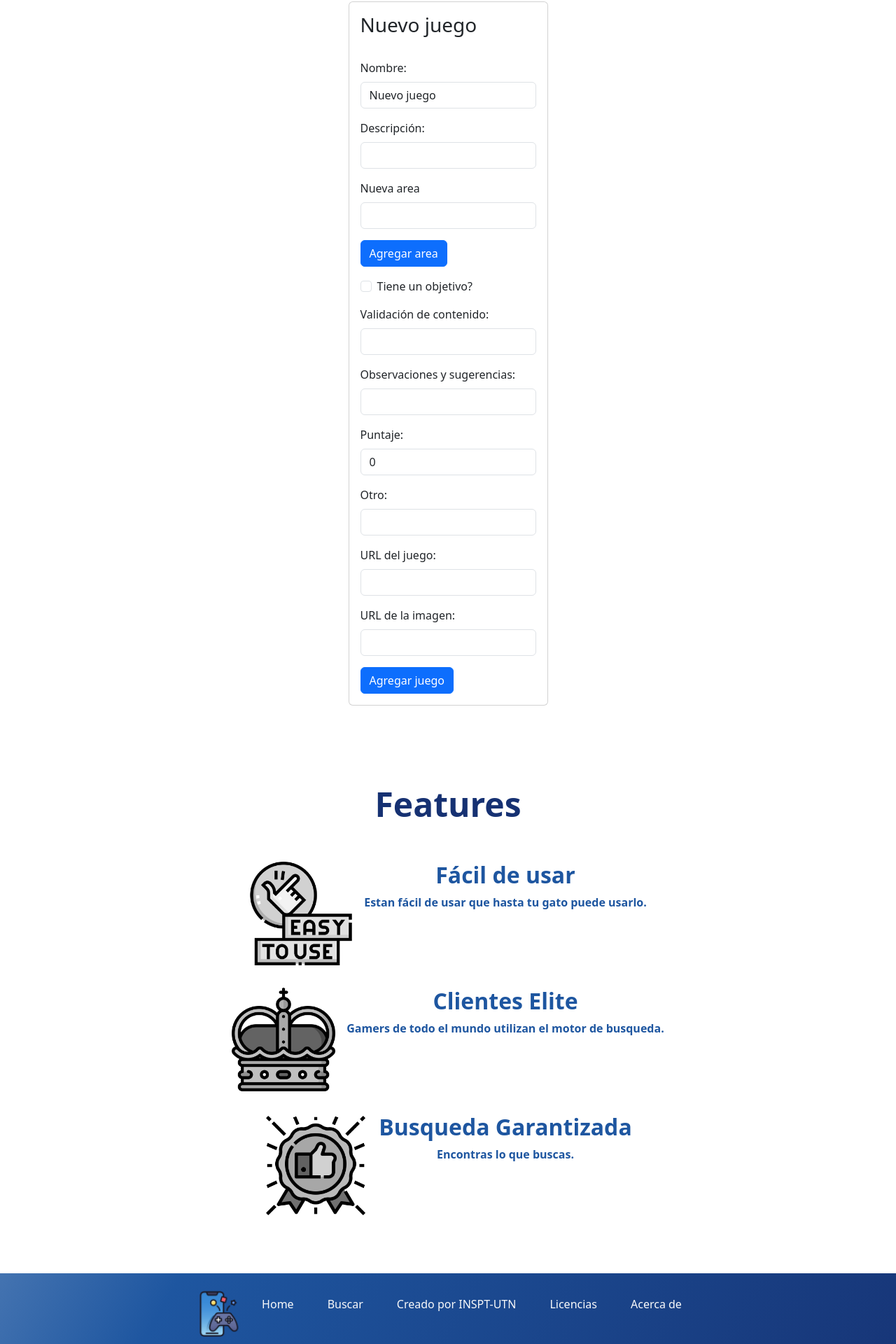
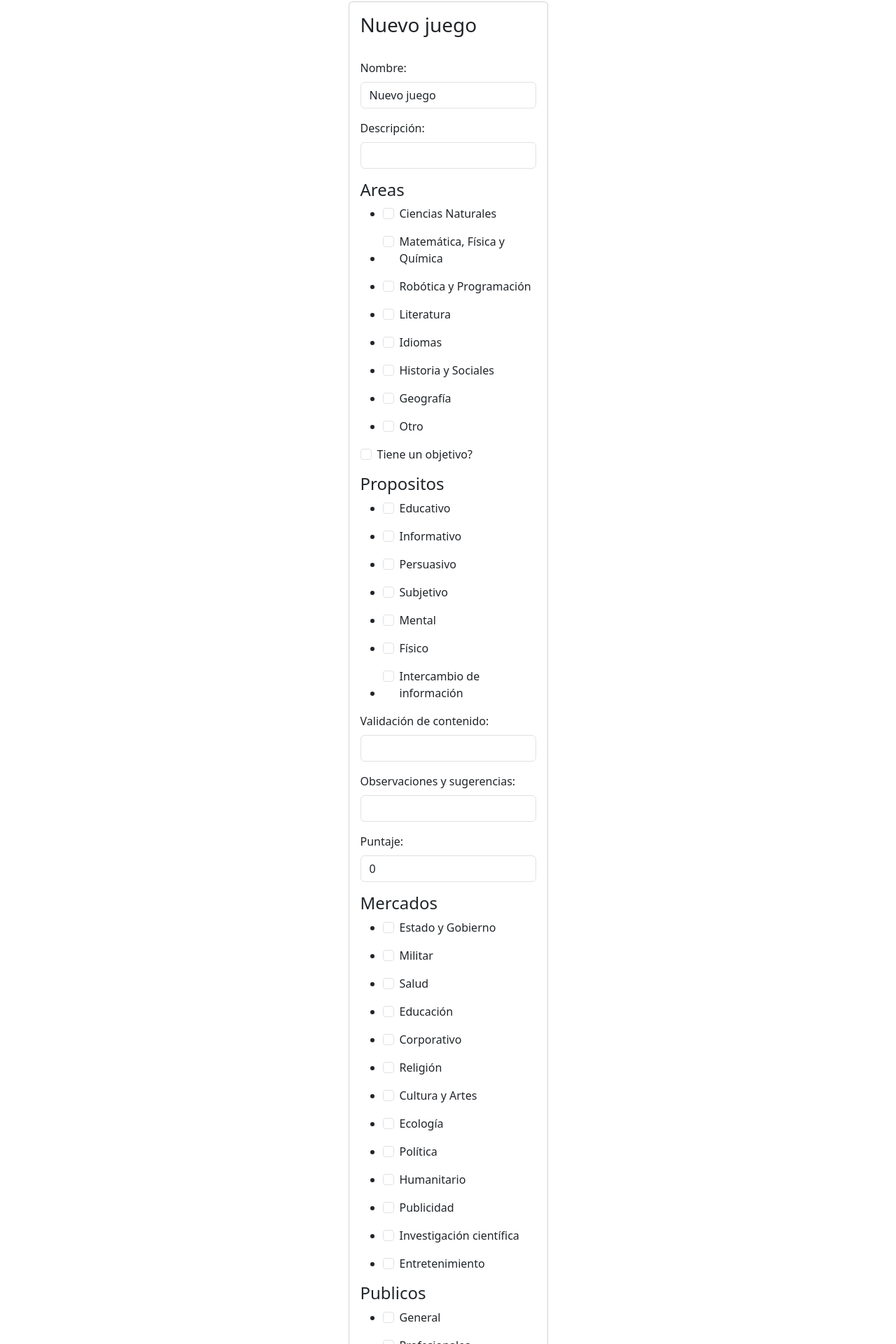
Before and after one commit to charrassebastian/games-catalog-frontend, a React (Vite) app in the folder juegos-serios-frontend/: page / in a window 1280 px wide. Shown: the part 862-2782 px from the top of the page at 70% size. Built offline with nearby package versions, Linux system fonts and the light colour scheme; a web font is replaced by a local one.

Commit message:
Now the game editor can modify the areas, purposes, markets and publics

```diff
--- a/juegos-serios-frontend/src/GameComponents/EditableCard.tsx
+++ b/juegos-serios-frontend/src/GameComponents/EditableCard.tsx
@@ -1,3 +1,7 @@
+import areas from '../constants/areas'
+import markets from '../constants/markets'
+import publics from '../constants/publics'
+import purposes from '../constants/purposes'
 import Game from '../types/Game'
 import React, { useState } from 'react'
 import axios from 'axios'
@@ -7,9 +11,8 @@ import { baseUrl } from '../constants/url'
 export function EditableCard({ game, isNewGame, onGameDelete, onToggleEdit }: { game: Game, isNewGame?: boolean, onGameDelete: (id: string) => void, onToggleEdit?: () => void }) {
     const [gameName, setGameName] = useState(game.name)
     const [description, setDescription] = useState(game.description)
-    // const [areas, setAreas] = useState(game.area)
-    const [newArea, setNewArea] = useState("")
-    const [purpose, setPurpose] = useState(game.purpose)
+    const [gameAreas, setGameAreas] = useState(game.area)
+    const [gamePurposes, setGamePurposes] = useState(game.purpose)
     const [hasGoal, setHasGoal] = useState(game.hasGoal)
     const [contentValidation, setContentValidation] = useState(game.contentValidation)
     const [observationsAndSuggestions, setObservationsAndSuggestions] = useState(game.observationsAndSuggestions)
@@ -17,14 +20,11 @@ export function EditableCard({ game, isNewGame, onGameDelete, onToggleEdit }: {
     const [others, setOthers] = useState(game.others)
     const [link, setLink] = useState(game.link)
     const [imageLink, setImageLink] = useState(game.imageLink)
-    // const [market, setMarket] = useState(game.scope.market)
-    // const [gamePublic, setGamePublic] = useState(game.scope.public)
+    const [gameMarkets, setGameMarkets] = useState(game.scope.market)
+    const [gamePublics, setGamePublics] = useState(game.scope.public)
 
     const onGameNameChange = (e: React.ChangeEvent<HTMLInputElement>) => setGameName(e.target.value)
     const onDescriptionChange = (e: React.ChangeEvent<HTMLInputElement>) => setDescription(e.target.value)
-    // const onAreasChange = (e: React.ChangeEvent<HTMLInputElement>) => setAreas(e.target.value)
-    // const onPurposeChange = (e: React.ChangeEvent<HTMLInputElement>) => setPurpose(e.target.value)
-    const onNewAreaChange = (e: React.ChangeEvent<HTMLInputElement>) => setNewArea(e.target.value)
     const onHasGoalChange = () => setHasGoal(!hasGoal)
     const onContentValidationChange = (e: React.ChangeEvent<HTMLInputElement>) => setContentValidation(e.target.value)
     const onObservationsAndSuggestionsChange = (e: React.ChangeEvent<HTMLInputElement>) => setObservationsAndSuggestions(e.target.value)
@@ -32,17 +32,47 @@ export function EditableCard({ game, isNewGame, onGameDelete, onToggleEdit }: {
     const onOthersChange = (e: React.ChangeEvent<HTMLInputElement>) => setOthers(e.target.value)
     const onLinkChange = (e: React.ChangeEvent<HTMLInputElement>) => setLink(e.target.value)
     const onImageLinkChange = (e: React.ChangeEvent<HTMLInputElement>) => setImageLink(e.target.value)
-    // const onMarketChange = (e: React.ChangeEvent<HTMLInputElement>) => setMarket(e.target.value)
-    // const onGamePublicChange = (e: React.ChangeEvent<HTMLInputElement>) => setGamePublic(e.target.value)
+
+    const onAreaToggle = (area: string) => {
+        if (gameAreas.includes(area)) {
+            setGameAreas(gameAreas.filter(e => e !== area))
+        } else {
+            setGameAreas([...gameAreas, area])
+        }
+    }
+
+    const onPurposeToggle = (purpose: string) => {
+        if (gamePurposes.includes(purpose)) {
+            setGamePurposes(gamePurposes.filter(e => e !== purpose))
+        } else {
+            setGamePurposes([...gamePurposes, purpose])
+        }
+    }
+
+    const onMarketToggle = (market: string) => {
+        if (gameMarkets.includes(market)) {
+            setGameMarkets(gameMarkets.filter(e => e !== market))
+        } else {
+            setGameMarkets([...gameMarkets, market])
+        }
+    }
+
+    const onPublicToggle = (gamePublic: string) => {
+        if (gamePublics.includes(gamePublic)) {
+            setGamePublics(gamePublics.filter(e => e !== gamePublic))
+        } else {
+            setGamePublics([...gamePublics, gamePublic])
+        }
+    }
 
     const editedGame = {
         _id: game._id,
         name: gameName,
-        area: game.area,
-        purpose: purpose,
+        area: gameAreas,
+        purpose: gamePurposes,
         scope: {
-            market: game.scope.market,
-            public: game.scope.public
+            market: gameMarkets,
+            public: gamePublics
         },
         hasGoal,
         description,
@@ -78,23 +108,41 @@ export function EditableCard({ game, isNewGame, onGameDelete, onToggleEdit }: {
                         <label htmlFor={'description-' + game.name} className="form-label">Descripción:</label>
                         <input id={"description-" + game.name} type="text" className="form-control" value={description} onChange={onDescriptionChange} />
                     </div>
-                    {/* {game.area.map((area: string) => (
-                    <div key={area} className="mb-3">
-                        <label htmlFor={'area-' + area} className="form-label">Area:</label>
-                        <input id={'area-' + area} type="text" className="form-control" value={area} onChange={} />
-                        <button type="button" className="btn btn-danger">Borrar area</button>
+                    <div>
+                        <h4>Areas</h4>
+                        <ul>
+                            {areas.map(area => {
+                                const isChecked = gameAreas.includes(area)
+                                return (
+                                    <li key={area}>
+                                        <div className="form-check mb-3">
+                                            <label htmlFor={"has-area-" + area} className="form-check-label">{area}</label>
+                                            <input id={"has-area-" + area} type="checkbox" className="form-check-input" checked={isChecked} onChange={() => onAreaToggle(area)} />
+                                        </div>
+                                    </li>)
+                            })
+                            }
+                        </ul>
                     </div>
-                    ))
-                    } */}
-                    {/* allow the user to edit the purpose */}
-                    <div className="mb-3">
-                        <label htmlFor={'newArea-' + game.name} className="form-label">Nueva area</label>
-                        <input id={'newArea-' + game.name} type="text" className="form-control" value={newArea} onChange={onNewAreaChange} />
-                    </div>
-                    <button type="button" className="btn btn-primary mb-3">Agregar area</button>
                     <div className="form-check mb-3">
                         <label htmlFor={"has-goal-" + game.name} className="form-check-label">Tiene un objetivo?</label>
                         <input id={"has-goal-" + game.name} type="checkbox" className="form-check-input" checked={hasGoal} onChange={onHasGoalChange} />
+                    </div>
+                    <div>
+                        <h4>Propositos</h4>
+                        <ul>
+                            {purposes.map(purpose => {
+                                const isChecked = gamePurposes.includes(purpose)
+                                return (
+                                    <li key={purpose}>
+                                        <div className="form-check mb-3">
+                                            <label htmlFor={"has-purpose-" + purpose} className="form-check-label">{purpose}</label>
+                                            <input id={"has-purpose-" + purpose} type="checkbox" className="form-check-input" checked={isChecked} onChange={() => onPurposeToggle(purpose)} />
+                                        </div>
+                                    </li>)
+                            })
+                            }
+                        </ul>
                     </div>
                     <div className="mb-3">
                         <label htmlFor={"content-validation-" + game.name} className="form-label">Validación de contenido:</label>
@@ -108,6 +156,38 @@ export function EditableCard({ game, isNewGame, onGameDelete, onToggleEdit }: {
                         <label htmlFor={"score-" + game.name} className="form-label">Puntaje:</label>
                         <input id={"score-" + game.name} type="number" className="form-control" value={score} onChange={onScoreChange} />
                     </div>
+                    <div>
+                        <h4>Mercados</h4>
+                        <ul>
+                            {markets.map(market => {
+                                const isChecked = gameMarkets.includes(market)
+                                return (
+                                    <li key={market}>
+                                        <div className="form-check mb-3">
+                                            <label htmlFor={"has-market-" + market} className="form-check-label">{market}</label>
+                                            <input id={"has-market-" + market} type="checkbox" className="form-check-input" checked={isChecked} onChange={() => onMarketToggle(market)} />
+                                        </div>
+                                    </li>)
+                            })
+                            }
+                        </ul>
+                    </div>
+                    <div>
+                        <h4>Publicos</h4>
+                        <ul>
+                            {publics.map(gamePublic => {
+                                const isChecked = gamePublics.includes(gamePublic)
+                                return (
+                                    <li key={gamePublic}>
+                                        <div className="form-check mb-3">
+                                            <label htmlFor={"has-public-" + gamePublic} className="form-check-label">{gamePublic}</label>
+                                                <input id={"has-public-" + gamePublic} type="checkbox" className="form-check-input" checked={isChecked} onChange={() => onPublicToggle(gamePublic)} />
+                                        </div>
+                                    </li>)
+                            })
+                            }
+                        </ul>
+                    </div>
                     <div className="mb-3">
                         <label htmlFor={"other-" + game.name} className="form-label">Otro:</label>
                         <input id={"other-" + game.name} type="text" className="form-control" value={others} onChange={onOthersChange} />
@@ -120,22 +200,6 @@ export function EditableCard({ game, isNewGame, onGameDelete, onToggleEdit }: {
                         <label htmlFor={"image-url-" + game.name} className="form-label">URL de la imagen:</label>
                         <input id={"image-url-" + game.name} type="text" className="form-control" value={imageLink} onChange={onImageLinkChange} />
                     </div>
-                    {/* {game.scope.market.map((market: string) => (
-                    <div key={market} className="mb-3">
-                        <label htmlFor={'market-' + market} className="form-label">Mercado:</label>
-                        <input id={'market-' + market} type="text" className="form-control" value={market} onChange={} />
-                        <button type="button" className="btn btn-danger">Borrar mercado</button>
-                    </div>
-                ))
-                } */}
-                    {/* {game.scope.public.map((gamePublic: string) => (
-                    <div key={gamePublic} className="mb-3">
-                        <label htmlFor={'public-' + gamePublic} className="form-label">Público:</label>
-                        <input id={'public-' + gamePublic} type="text" className="form-control" value={gamePublic} onChange={} />
-                        <button type="button" className="btn btn-danger">Borrar público</button>
-                    </div>
-                ))
-                } */}
                     {!isNewGame ? <div><button type="button" className="btn btn-danger mb-3" onClick={() => onGameDelete(game._id!!)}>Borrar juego</button></div> : null}
                     <div>
                         {!isNewGame ?
--- a/juegos-serios-frontend/src/index.css
+++ b/juegos-serios-frontend/src/index.css
@@ -164,6 +164,7 @@ body {
   place-items: center;
   min-width: 320px;
   min-height: 100vh;
+  overflow-x: hidden;
 }
 
 h1 {
```
